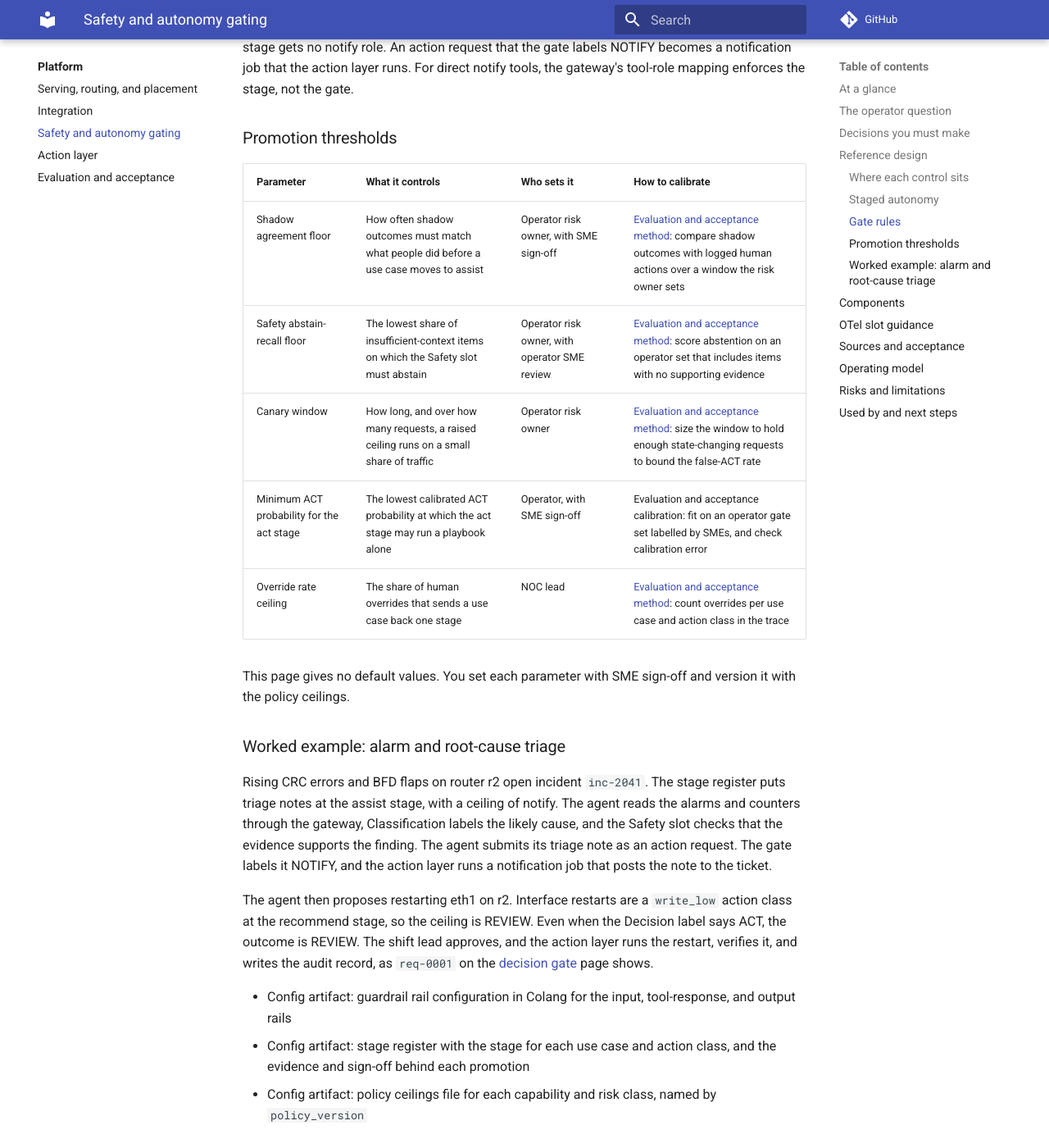
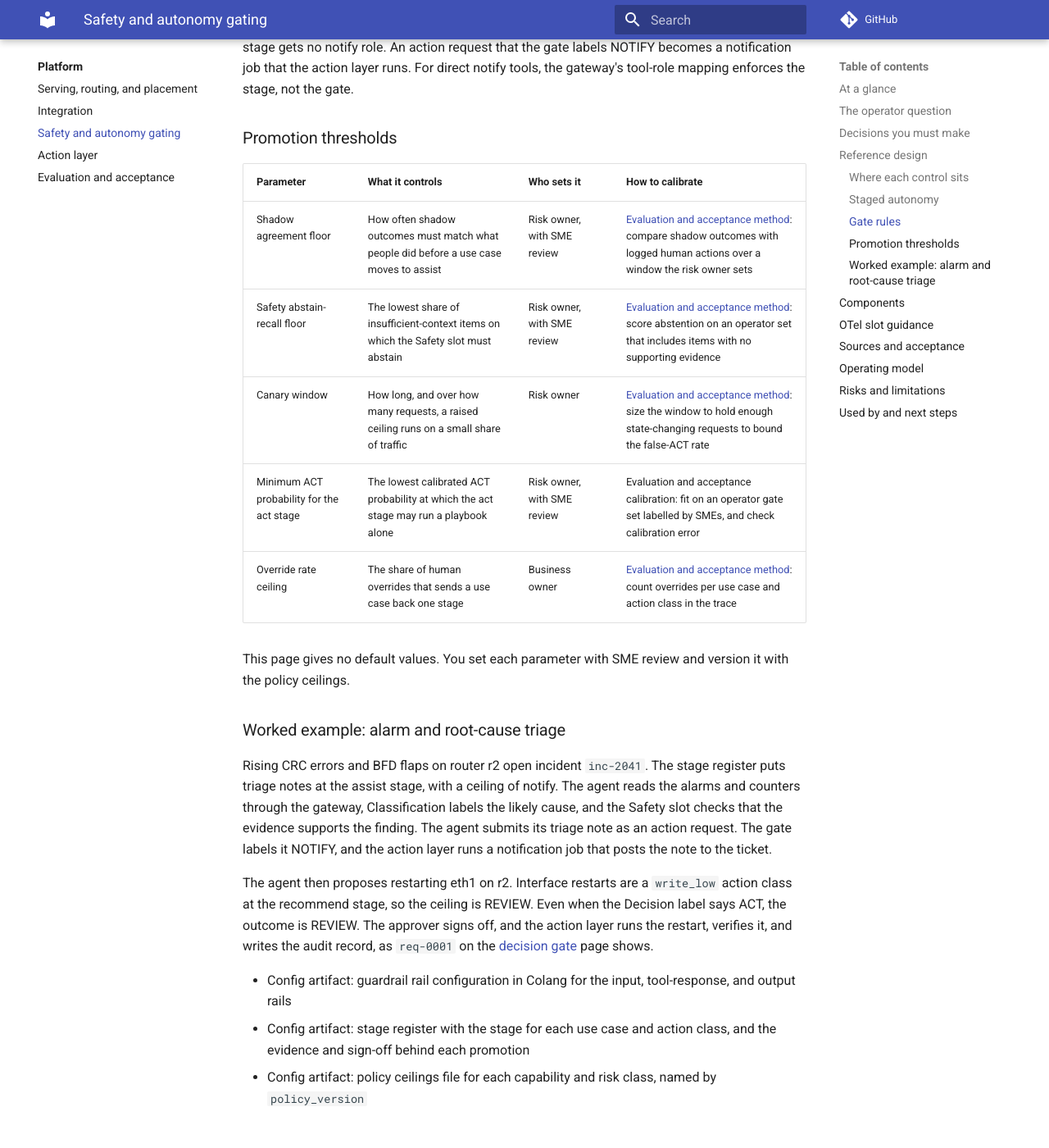
Before and after one commit to ravisharma5/otel-telco-blueprints, an MkDocs documentation site: the page built from platform/safety-autonomy-gating/README.md, in a window 1280 px wide and 1400 px high, scrolled down 4222 px. Shown: the whole window at 82% size. Built offline with MkDocs 1.6.1 and Material for MkDocs 9.7.7, drawn with Linux system fonts in a browser that asks for light colours; comment, search, counter and statistics services are not loaded; some of the changed text lies outside the part shown.

Commit message:
docs(platform): use generic role names
- Evaluation, gating, serving and integration pages use generic roles
- Guard test keeps telecom job titles off platform, architecture and framework pages
- Guard test keeps every NOTIFY mention linked to the decision gate page

```diff
--- a/platform/safety-autonomy-gating/README.md
+++ b/platform/safety-autonomy-gating/README.md
@@ -27,7 +27,7 @@ clarity_reviewed: "2026-11-10"
 |---|---|
 | One-liner | Screens every input, tool response, and answer, grounds answers in evidence, and gates every change by autonomy stage. Depends on guardrails, the Safety and Decision slots, and an orchestrator that applies the policy ceiling. |
 | Question answered | Autonomy gating: what may the agent do without a human? |
-| Audience | Platform engineers, security architects, and operator risk owners |
+| Audience | Platform teams, security architects, and risk owners |
 | OTel slots | Safety, Decision, and LLM |
 | Placement tier | Far edge, regional, and core |
 | Top 3 decisions | Place every control where its risk enters; set a stage per use case and action class; promote a stage only on evidence |
@@ -44,7 +44,7 @@ Until you answer it, teams disagree on what the agent may do alone, and nobody c
 |---|---|---|---|
 | Place every control where its risk enters | Guardrails at the gateway only; a control on each path | Input guardrails, tool-response guardrails, the Safety slot, the Decision gate, and output guardrails, each on its own path | Each path carries its own risk. The gateway screens tool traffic that input guardrails never see ([MCP gateway announcement](https://www.redhat.com/en/blog/model-context-protocol-gateway-red-hat-openshift-now-generally-available)) |
 | Set a stage per use case and action class | One stage for the whole system; one stage per use case and action class | One stage per use case and action class, kept in a stage register | TM Forum applies autonomy levels to selected scenarios, not whole networks ([TM Forum Autonomous Networks whitepaper](https://www.tmforum.org/wp-content/uploads/2019/05/22553-Autonomous-Networks-whitepaper.pdf)) |
-| Promote a stage only on evidence | The platform team decides; the operator risk owner decides on evidence | The operator risk owner approves each promotion, with the promotion parameters met and SME sign-off | The Decision model card advises keeping human review for consequential decisions ([Decision model card](https://huggingface.co/farbodtavakkoli/OTel-2.0-Decision-26B-A4B-4bit)) |
+| Promote a stage only on evidence | The platform team decides; the risk owner decides on evidence | The risk owner approves each promotion, with the promotion parameters met and subject-matter expert (SME) review | The Decision model card advises keeping human review for consequential decisions ([Decision model card](https://huggingface.co/farbodtavakkoli/OTel-2.0-Decision-26B-A4B-4bit)) |
 | Tune the Safety slot before use | Use it as shipped; measure abstention on your own set | Measure correct abstention and answer quality on an operator set before the slot fronts answers | The model card says it may over-abstain or under-abstain, so tune and measure before production use ([Safety model card](https://huggingface.co/farbodtavakkoli/OTel-LLM-12B-Safety)) |
 | Treat Decision probabilities as uncalibrated until you calibrate them | Trust them as shipped; calibrate on an operator gate set | Keep REVIEW ceilings until the probabilities are calibrated on an operator gate set | The model card says not to assume the label probabilities are calibrated ([Decision model card](https://huggingface.co/farbodtavakkoli/OTel-2.0-Decision-26B-A4B-4bit)) |
 
@@ -114,19 +114,19 @@ NOTIFY works two ways. From the assist stage up, an agent may hold direct notify
 
 | Parameter | What it controls | Who sets it | How to calibrate |
 |---|---|---|---|
-| Shadow agreement floor | How often shadow outcomes must match what people did before a use case moves to assist | Operator risk owner, with SME sign-off | [Evaluation and acceptance method](../evaluation-acceptance/README.md): compare shadow outcomes with logged human actions over a window the risk owner sets |
-| Safety abstain-recall floor | The lowest share of insufficient-context items on which the Safety slot must abstain | Operator risk owner, with operator SME review | [Evaluation and acceptance method](../evaluation-acceptance/README.md): score abstention on an operator set that includes items with no supporting evidence |
-| Canary window | How long, and over how many requests, a raised ceiling runs on a small share of traffic | Operator risk owner | [Evaluation and acceptance method](../evaluation-acceptance/README.md): size the window to hold enough state-changing requests to bound the false-ACT rate |
-| Minimum ACT probability for the act stage | The lowest calibrated ACT probability at which the act stage may run a playbook alone | Operator, with SME sign-off | Evaluation and acceptance calibration: fit on an operator gate set labelled by SMEs, and check calibration error |
-| Override rate ceiling | The share of human overrides that sends a use case back one stage | NOC lead | [Evaluation and acceptance method](../evaluation-acceptance/README.md): count overrides per use case and action class in the trace |
+| Shadow agreement floor | How often shadow outcomes must match what people did before a use case moves to assist | Risk owner, with SME review | [Evaluation and acceptance method](../evaluation-acceptance/README.md): compare shadow outcomes with logged human actions over a window the risk owner sets |
+| Safety abstain-recall floor | The lowest share of insufficient-context items on which the Safety slot must abstain | Risk owner, with SME review | [Evaluation and acceptance method](../evaluation-acceptance/README.md): score abstention on an operator set that includes items with no supporting evidence |
+| Canary window | How long, and over how many requests, a raised ceiling runs on a small share of traffic | Risk owner | [Evaluation and acceptance method](../evaluation-acceptance/README.md): size the window to hold enough state-changing requests to bound the false-ACT rate |
+| Minimum ACT probability for the act stage | The lowest calibrated ACT probability at which the act stage may run a playbook alone | Risk owner, with SME review | Evaluation and acceptance calibration: fit on an operator gate set labelled by SMEs, and check calibration error |
+| Override rate ceiling | The share of human overrides that sends a use case back one stage | Business owner | [Evaluation and acceptance method](../evaluation-acceptance/README.md): count overrides per use case and action class in the trace |
 
-This page gives no default values. You set each parameter with SME sign-off and version it with the policy ceilings.
+This page gives no default values. You set each parameter with SME review and version it with the policy ceilings.
 
 ### Worked example: alarm and root-cause triage
 
 Rising CRC errors and BFD flaps on router r2 open incident `inc-2041`. The stage register puts triage notes at the assist stage, with a ceiling of notify. The agent reads the alarms and counters through the gateway, Classification labels the likely cause, and the Safety slot checks that the evidence supports the finding. The agent submits its triage note as an action request. The gate labels it NOTIFY, and the action layer runs a notification job that posts the note to the ticket.
 
-The agent then proposes restarting eth1 on r2. Interface restarts are a `write_low` action class at the recommend stage, so the ceiling is REVIEW. Even when the Decision label says ACT, the outcome is REVIEW. The shift lead approves, and the action layer runs the restart, verifies it, and writes the audit record, as `req-0001` on the [decision gate](../../architecture/decision-gate.md) page shows.
+The agent then proposes restarting eth1 on r2. Interface restarts are a `write_low` action class at the recommend stage, so the ceiling is REVIEW. Even when the Decision label says ACT, the outcome is REVIEW. The approver signs off, and the action layer runs the restart, verifies it, and writes the audit record, as `req-0001` on the [decision gate](../../architecture/decision-gate.md) page shows.
 
 - Config artifact: guardrail rail configuration in Colang for the input, tool-response, and output rails
 - Config artifact: stage register with the stage for each use case and action class, and the evidence and sign-off behind each promotion
@@ -178,11 +178,11 @@ Each key claim links its source, as set out in [the Sources table](../../framewo
 
 | Activity | Responsible | Accountable | Consulted | Informed |
 |---|---|---|---|---|
-| Promote a use case to the next stage | NOC lead | Operator risk owner | Operator SME | Platform engineer |
-| Drop a use case back a stage | NOC lead | Operator risk owner | Platform engineer | Security team |
-| Change a policy ceiling | Automation engineer | Operator risk owner | Operator SME | NOC lead |
-| Change guardrail rails | Security team | Platform owner | NOC lead | Operator risk owner |
-| Tune Safety slot abstention | Platform engineer | Platform owner | Operator SME | NOC lead |
+| Promote a use case to the next stage | Approver | Risk owner | SME | Platform team |
+| Drop a use case back a stage | Approver | Risk owner | Platform team | Security |
+| Change a policy ceiling | Operations engineer | Risk owner | Change board and SME | Business owner |
+| Change guardrail rails | Security | Platform team | Business owner | Risk owner |
+| Tune Safety slot abstention | Platform team | Model owner | SME | Business owner |
 
 ## Risks and limitations
 
```
Also changed, not shown: other parts of platform/safety-autonomy-gating/README.md (+1 -1 lines), platform/evaluation-acceptance/README.md (+24 -24 lines), platform/integration/README.md (+8 -8 lines), platform/serving-routing-placement/README.md (+8 -8 lines), 1 other file.
